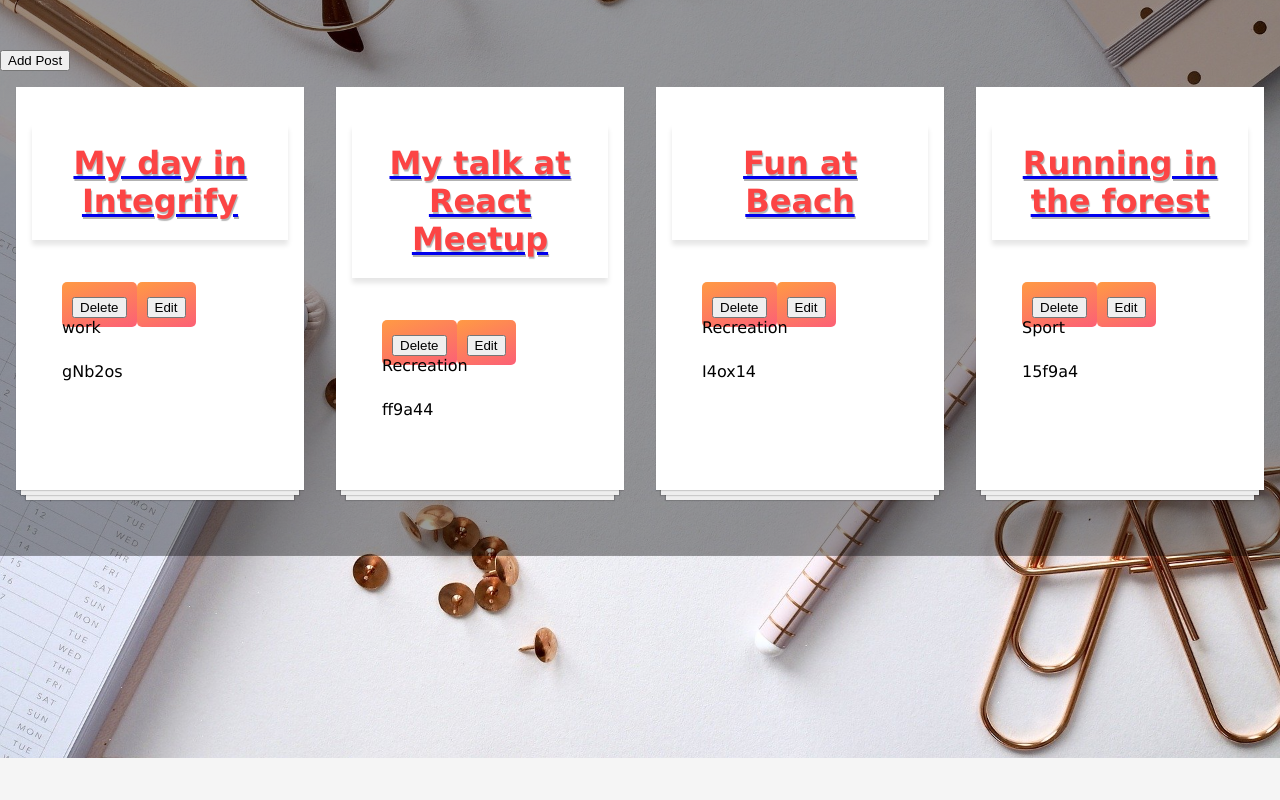
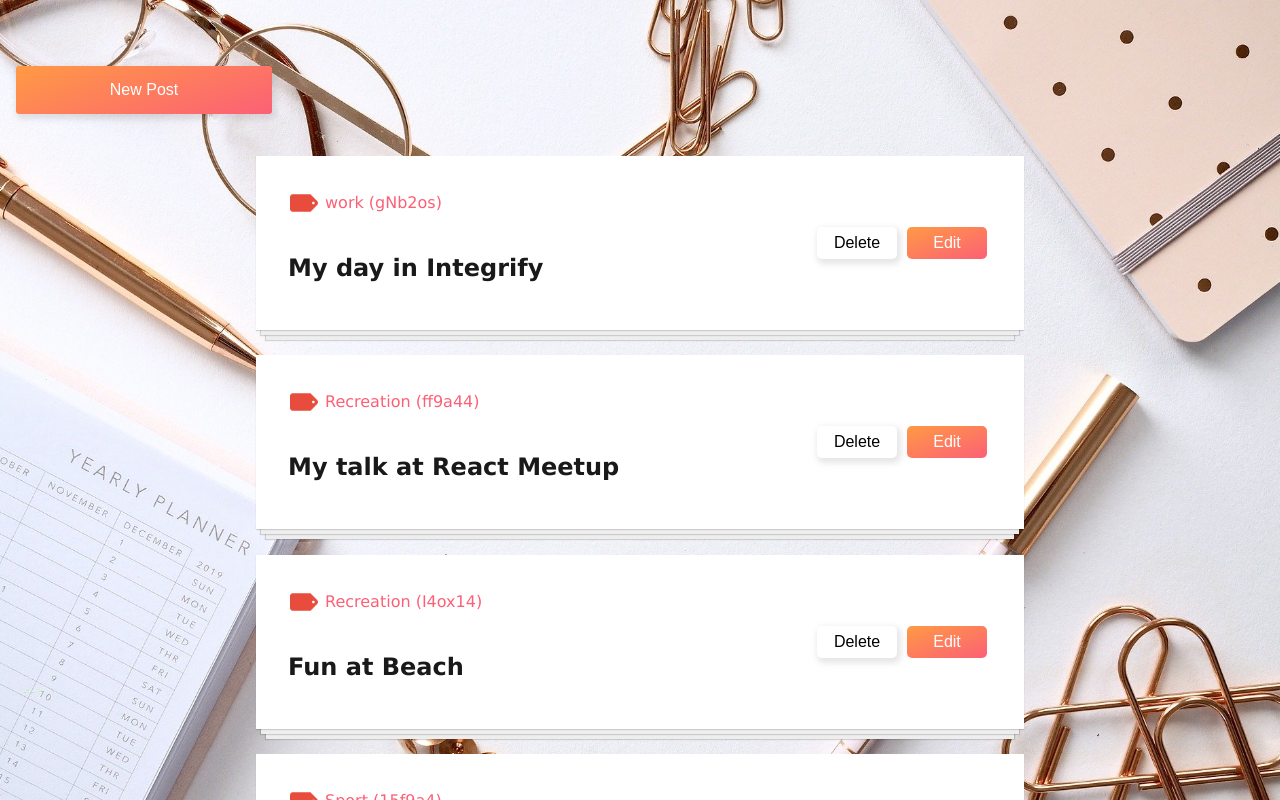
Before and after one commit to rmahato64/react-route, a React (Create React App) app: page / in a window 1280 px wide. Shown: the top 800 px of the page. Built offline with nearby package versions, Linux system fonts and the light colour scheme.

Commit message:
add styles

```diff
--- a/src/App.js
+++ b/src/App.js
@@ -122,6 +122,7 @@ class App extends Component {
           exact
           path={`/post/:id`}
           render={ (props) => {return <ViewPost id={props.match.id}
+          posts={props.posts}
           title = {props.match.title}
           category = {props.match.category}
           description = {props.match.description}
--- a/src/components/Add.js
+++ b/src/components/Add.js
@@ -3,7 +3,7 @@ import { Link } from 'react-router-dom';
 
 const Add = ({title,description,category,id,addPost,handleChange}) => {
     return (
-        <div className = "post-container">
+        <div className = "form-container">
             <div>
                 <h1>New Post</h1>
             </div>
--- a/src/components/Delete.js
+++ b/src/components/Delete.js
@@ -3,7 +3,7 @@ import React from 'react'
 const Delete = (props) => {
     const {id,deletePost} = props
     return (
-        <div className='btn delete'><button onClick = {() => deletePost(id)}>Delete</button></div>
+        <div><button  className='btn deleteBtn' onClick = {() => deletePost(id)}>Delete</button></div>
     )
 }
 
--- a/src/components/Edit.js
+++ b/src/components/Edit.js
@@ -3,8 +3,8 @@ import React from 'react'
 const Edit = (props) => {
     const {id,editPost} = props
     return (
-        <div className='btn edit'>
-            <button onClick = {() => editPost(id)}>Edit</button>
+        <div >
+            <button className='btn editBtn' onClick = {() => editPost(id)}>Edit</button>
         </div>
     )
 }
--- a/src/components/Post.js
+++ b/src/components/Post.js
@@ -4,33 +4,31 @@ import { BrowserRouter, NavLink, Route, Switch } from 'react-router-dom';
 import { Link } from 'react-router-dom';
 import Delete from './Delete';
 import Edit from './Edit';
-import PostDetail from './PostDetail';
+import TagIcon from '../img/icons8-tag.png'
 
 const Post = (props) => {
     const {id,title,category,description,contentEditable} = props.post
     const {deletePost,editPost,inputTitle} = props
     // const {id,title,category} = props.post
+
     return (
-        // <BrowserRouter>
-        // <div className = 'home-page-display'>
-        // <NavLink to = {`/post/${id}`}>{title}</NavLink>
-        // <div>{category}</div>
-        // </div>
-        // <Route path = {`/post/${props.post.id}`} component = {()=>{
-        //       return <ViewPost title = {title} category = {category} description = {description} id = {id} deletePost = {deletePost} editPost = {editPost} contentEditable = {contentEditable} inputTitle = {inputTitle}/>
-        //       }}/>
-
-        // </BrowserRouter>
-
-        <div className = 'post-container' id='post-item'>
-            <div><Link to = {`/post/${id}`}><h1>{title}</h1></Link></div>
-            <div className='form-inner'>
-                <Delete id = {id} deletePost = {deletePost}/>
-                <Edit id = {id} editPost = {editPost} title = {title} category = {category} description = {description}/>
-                <div className='input-holder'>{category}</div>
-                <div className='input-holder'>{id}</div>
+            <div className = 'post-container' id='post-item'>
+                <div className='title-container'>
+                    <Link to = {`/post/${id}`} className='link'>
+                        <div className='title-child'>
+                            <img src={TagIcon}></img>
+                            <p className='input-holder title-text'>{category} ({id})</p>
+                        </div>
+                        <div>
+                            <h2>{title}</h2>
+                        </div>
+                    </Link>
+                </div>
+                <div className='btn-container'>
+                    <Delete id = {id} deletePost = {deletePost}/>
+                    <Edit id = {id} editPost = {editPost} title = {title} category = {category} description = {description}/>
+                </div>
             </div>
-        </div>
     )
 }
 
--- a/src/components/Posts.js
+++ b/src/components/Posts.js
@@ -8,7 +8,7 @@ const Posts = (props) => {
 
         return (
             <div >
-                <Link to = '/newpost'><button >Add Post</button></Link>
+                <Link to = '/newpost'><button className='addPost-btn'>New Post</button></Link>
                 <div className='all-post-container'>
                 {postsList}
                 </div>
--- a/src/components/ViewPost.js
+++ b/src/components/ViewPost.js
@@ -4,9 +4,13 @@ import Edit from './Edit'
 
 const ViewPost = ({title, id, category,description,deletePost,editPost,contentEditable,inputTitle}) => {
 
+
+// const ViewPost = (props) => {
+    // const {id,title,category,description,contentEditable} = props.posts
+    // const {deletePost,editPost,inputTitle} = props
     return (
         <div className='post-container'>
-           <div>Id : id = {id}</div>
+           <div>Id : {id}</div>
            <div>Title : {title}</div>
            <div>Category : {category}</div>
            <div>Descri+ption : {description}</div>
--- a/src/index.css
+++ b/src/index.css
@@ -5,8 +5,8 @@ body {
     sans-serif;
   -webkit-font-smoothing: antialiased;
   -moz-osx-font-smoothing: grayscale;
-  background-color: whitesmoke;
-  background-image: linear-gradient(rgba(0, 0, 0, 0.4), rgba(0, 0, 0, 0.4)),url(pic1.jpg);
+  background-color: rgba(245, 245, 245, 0.452);
+  background-image: url(../src/img/pic1.jpg);
 
   margin: 50px auto;
 
@@ -15,6 +15,9 @@ font-family: 'Lucida Sans', 'Lucida Sans Regular', 'Lucida Grande', 'Lucida Sans
   background-position: center;
   background-repeat: no-repeat;
   background-size: cover;
+
+  height: 100%;
+  width: 100%;
 }
 
 code {
@@ -22,23 +25,82 @@ code {
     monospace;
 }
 
-.all-post-container {
+button, input {
+    border: none;
+    box-sizing: border-box;
+    background: transparent;
+    padding: 0;
+}
+
+/* .all-post-container {
     display: flex;
     justify-content: center;
-}
+} */
 
-#post-item {
-    margin: 1rem;
-    padding: 1rem;
-}
 
 .post-container {
     background: white;
+    margin: 2% 20%;
+    box-shadow: 2px 2px 5px 1px rgba(0,0,0,0.2);
+    box-shadow:
+      /* The top layer shadow */
+      0 1px 1px rgba(0,0,0,0.15),
+          /* The second layer */
+      0 10px 0 -5px #eee,
+          /* The second layer shadow */
+      0 10px 1px -4px rgba(0,0,0,0.15),
+          /* The third layer */
+      0 20px 0 -10px #eee,
+          /* The third layer shadow */
+      0 20px 1px -9px rgba(0,0,0,0.15);
+      display: flex;
+      padding: 1rem 2rem;
+}
+
+.title-container {
+    width: 80%;
+}
+
+.title-child {
+    display: flex;
+    justify-content: flex-start;
+}
+
+.title-child img {
+    width: 32px;
+    height: 32px;
+    align-self: center;
+}
+
+.title-child p {
+    align-self: center;
+    padding: 5px;
+    color: #fc6076;
+}
+
+.btn-container {
+    display: flex;
+    justify-content: space-evenly;
+    align-content: center;
+}
+
+.btn-container div {
+    display: flex;
+    justify-content: center;
+    flex-direction: column;
+}
+
+#form-item {
+    max-width: 400px;
+}
+
+.form-container {
+    background: white;
     max-width :400px ;
     width: 100%;
-    margin: 1rem auto;
-   /* box-shadow: 2px 2px 5px 1px rgba(0,0,0,0.2);*/
-   box-shadow:
+    margin: auto;
+    box-shadow: 2px 2px 5px 1px rgba(0,0,0,0.2);
+    box-shadow:
       /* The top layer shadow */
       0 1px 1px rgba(0,0,0,0.15),
           /* The second layer */
@@ -55,16 +117,37 @@ code {
     padding : 30px
 }
 
-.btn {
-    padding: 10px;
-    font-size: 22px;
+.editBtn {
+    padding: 5px;
+    font-size: 16px;
     border: none;
     border-radius: 5px;
-    display: inline;
+    display: inline-block;
     background-image: linear-gradient(-20deg, #fc6076 0%, #ff9a44 100%);
     background-blend-mode: multiply;
     color: white;
     background-color: none;
+    margin: 5px;
+    width: 5rem;
+    height: 2rem;
+}
+
+.deleteBtn {
+    padding: 5px;
+    font-size: 16px;
+    border: none;
+    border-radius: 5px;
+    display: inline-block;
+    /* background-image: white; */
+    background-blend-mode: multiply;
+    color: black;
+    margin: 5px;
+    width: 5rem;
+    height: 2rem;
+    box-shadow: 2px 3px 6px 2px rgba(0,0,0,0.1);
+    font-size: 16px;
+    background: transparent;
+    transition: 0.2s;
 }
 
 h1 {
@@ -76,12 +159,12 @@ h1 {
     text-align: center;
     box-shadow: 0 5px 5px 0 rgba(0,0,0,0.1);
     letter-spacing: 1.4;
-
-text-shadow: 1px 2px 1px rgba(0,0,0,0.3);
-
-
+    text-shadow: 1px 2px 1px rgba(0,0,0,0.3);
 }
 
+h2 {
+    margin-bottom: 2rem;
+}
 
 .input-holder{
     position: relative;
@@ -110,53 +193,65 @@ textarea{
 
 .label {
     position: absolute;
-
-text-shadow: 1px 2px 1.5px rgba(0,0,0,0.1);
+    text-shadow: 3px 2px 5px rgba(0,0,0,0.1);
     pointer-events:none;
     transition:.2s ease all;
     font-size:  16px;
     color:
-    #fc4444
-    ;
+    #fc4444;
     top:-18px;
     letter-spacing: 1;
     line-height: 1.4rem;
 
 }
-.deleteBtn,
+
+.link {
+    text-decoration: none;
+    color: rgb(26, 25, 25);
+}
+
 .postBtn,
-.cancelBtn {
+.cancelBtn,
+.addPost-btn {
     cursor : pointer;
     border-radius: 3px;
     padding: 15px;
     width: 100%;
-    box-shadow: 0 3px 6px 0 rgba(0,0,0,0.1);
-    border: none;
+    box-shadow: 2px 3px 6px 2px rgba(0,0,0,0.1);
     font-size: 16px;
     background: transparent;
     transition: 0.2s;
+    margin: 5px;
+}
 
+.addPost-btn {
+    width: 20%;
+    margin: 1rem;
 }
+
 .deleteBtn:hover,
 .postBtn:hover,
-.cancelBtn:hover{
+.cancelBtn:hover,
+.addPost-btn:hover,
+.editBtn:hover {
     box-shadow: 0 3px 6px 0 rgba(0,0,0,0.4);
 }
 
-.cancelBtn:hover{
+.cancelBtn:hover,
+.deleteBtn:hover {
     color: #fc4444
  }
 
-.deleteBtn:hover,
-.postBtn:hover {
+/* .deleteBtn:hover, */
+.postBtn:hover,
+.addPost-btn:hover,
+.editBtn:hover {
+    background: linear-gradient(to right, #fc6076 0%, #ff9a44 100%);
+  }
 
-    background: linear-gradient(to right, #fc6076 0%, #ff9a44 100%);
-
-    color:black;
-
-  }
-.deleteBtn,
-.postBtn {
+/* .deleteBtn,   */
+.postBtn,
+.addPost-btn {
     background-image: linear-gradient(-20deg, #fc6076 0%, #ff9a44 100%);
     background-blend-mode: multiply;
     color:white;
@@ -164,7 +259,8 @@ text-shadow: 1px 2px 1.5px rgba(0,0,0,0.1);
 
 .deleteBtn:focus,
 .postBtn:focus,
-.cancelBtn:focus{
+.cancelBtn:focus,
+.addPost-btn {
     outline: 0;
 }
 
@@ -174,3 +270,7 @@ textarea:focus {
     border-bottom: 2px solid #ff9a44 ;
 
 }
+
+.title-text {
+    margin-bottom: 17px;
+}
```
Also changed, not shown: src/img/icons8-tag.png (added), src/img/pic1.jpg (renamed from src/pic1.jpg).
